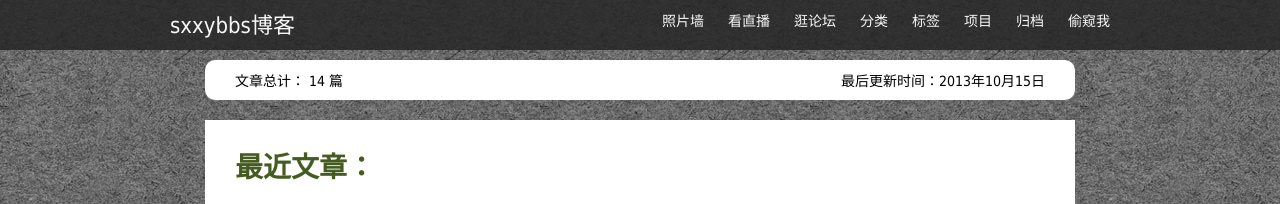
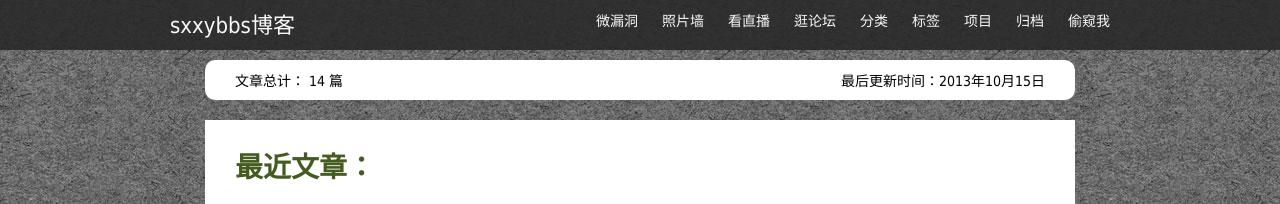
Before and after one commit to sxxybbs/sxxybbs.github.com, a Jekyll site: the page built from index.html, in a window 1280 px wide. Shown: the top 204 px of the page. Built offline with Jekyll 4.4.1, drawn with Linux system fonts in a browser that asks for light colours; nearby versions of some CDN libraries; library files that are not in the unit come from our copies; Markdown is read by kramdown in place of the engine named in the settings; comment, search, counter and statistics services are not loaded.

Commit message:
navbar.html

```diff
--- a/_includes/navbar.html
+++ b/_includes/navbar.html
@@ -6,6 +6,7 @@
 
         <div class="catalog pull-right">
             <ul>
+				<li><a href="/Loophole.html" target="_blank">微漏洞</a></li>
 				<li><a href="/PhotoWall/index.html" target="_blank">照片墙</a></li>
 				<li><a href="/tv.html" target="_blank">看直播</a></li>
                 <li><a href="http://www.sxxybbs.com" target="_blank">逛论坛</a></li>
```
